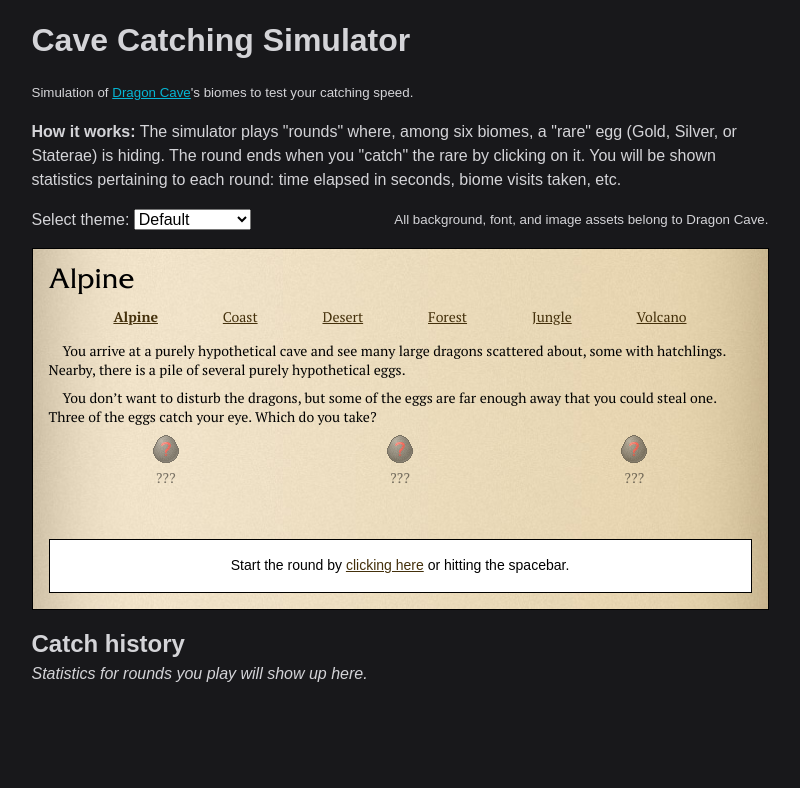
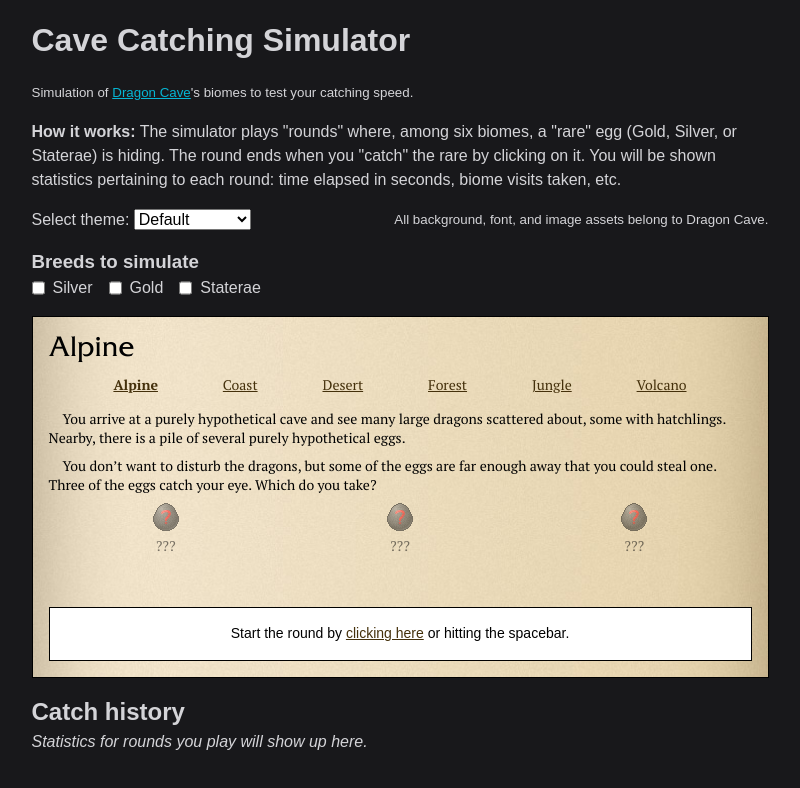
Before and after one commit to endulum/dc-click-sim, a React (Vite) app: page / in a window 1280 px wide. Shown: the top 788 px of the page, without its empty margins (240-1040 px from the left). Built offline with nearby package versions, Linux system fonts and the light colour scheme.

Commit message:
create checkbox section for breeds

```diff
--- a/src/App.tsx
+++ b/src/App.tsx
@@ -1,5 +1,6 @@
 import { useState } from 'react';
 
+import { Breeds } from './components/Breeds';
 import { Simulator } from './components/Simulator';
 import { History } from './components/History';
 import { useSimulatorHistory } from './components/useSimulatorHistory';
@@ -50,6 +51,8 @@ export function App() {
         </small>
       </div>
 
+      <Breeds />
+
       <Simulator theme={theme} addRound={addRound} />
 
       <History rounds={rounds} wipeRounds={wipeRounds} />
--- /dev/null
+++ b/src/components/Breeds.tsx
@@ -0,0 +1,19 @@
+// import { useState } from 'react';
+
+export function Breeds() {
+  // const [breeds, setBreeds] = useState<string[]>([]);
+
+  return (
+    <div>
+      <h3>Breeds to simulate</h3>
+      <div className="checkboxes">
+        {['Silver', 'Gold', 'Staterae'].map((breed) => (
+          <div className="checkbox-row" key={breed}>
+            <input type="checkbox" name={breed} id={breed} />
+            <label htmlFor={breed}>{breed}</label>
+          </div>
+        ))}
+      </div>
+    </div>
+  );
+}
--- a/src/styles/app.css
+++ b/src/styles/app.css
@@ -236,3 +236,15 @@ p a {
     }
   }
 }
+
+.checkboxes {
+  display: flex;
+  flex-direction: row;
+  gap: 1rem;
+}
+
+.checkbox-row {
+  display: flex;
+  flex-direction: row;
+  gap: 0.5rem;
+}
```
